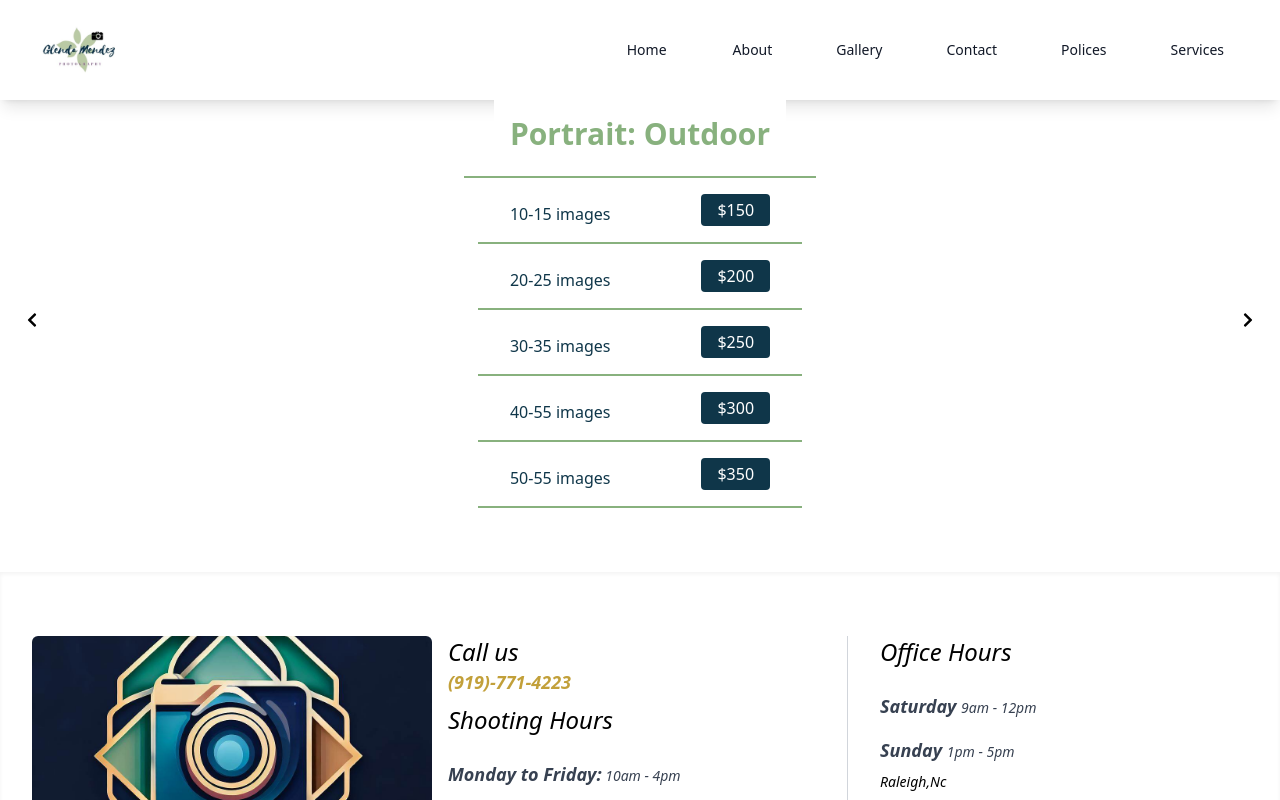
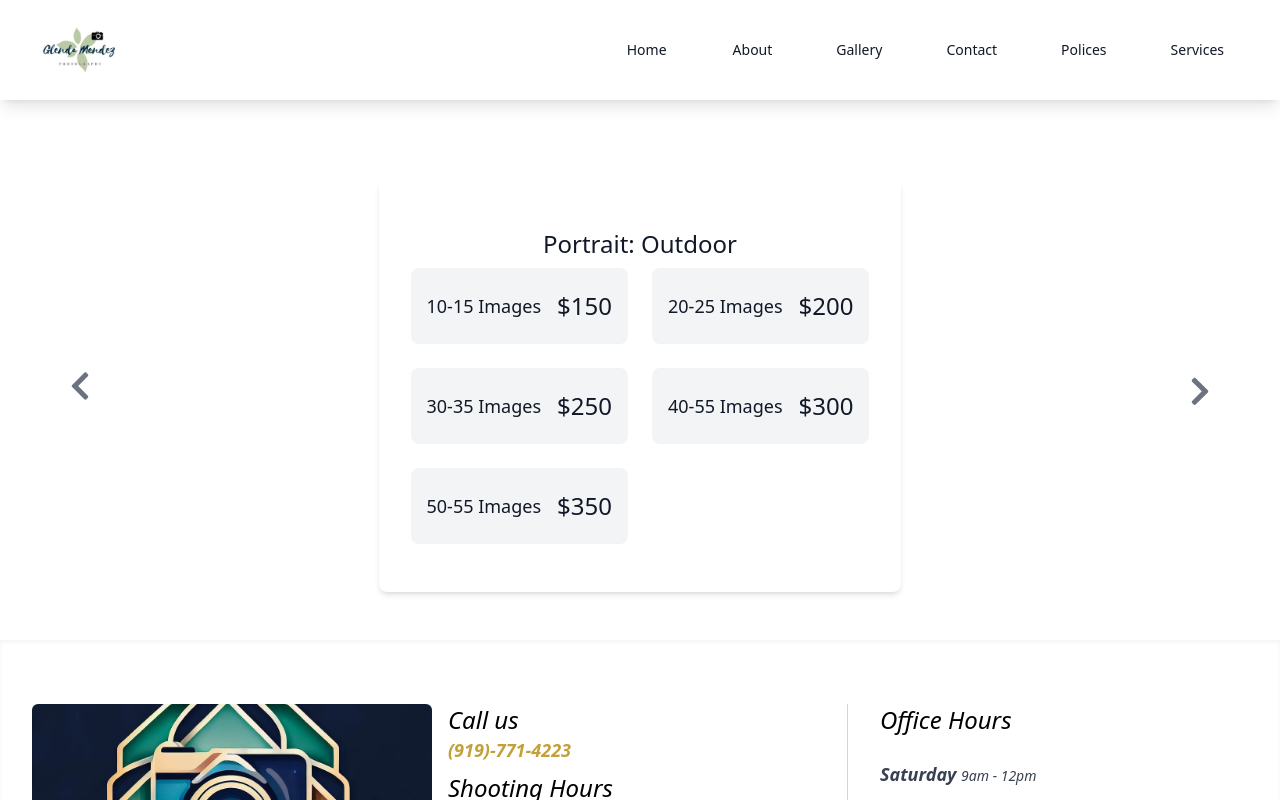
Before and after one commit to Clos01/glena-photogrpahy-, a React (Create React App) app in the folder Client/: page /Services in a window 1280 px wide. Shown: the top 800 px of the page. Built offline with nearby package versions, Linux system fonts and the light colour scheme.

Commit message:
placed pricing content inside cards

```diff
--- a/Client/src/pages/Services.jsx
+++ b/Client/src/pages/Services.jsx
@@ -9,87 +9,87 @@ function Services() {
     {
       title: "Portrait: Outdoor",
       content: [
-        { images: "10-15", price: "$150" },
-        { images: "20-25", price: "$200" },
-        { images: "30-35", price: "$250" },
-        { images: "40-55", price: "$300" },
-        { images: "50-55", price: "$350" },
+        { image: "10-15", price: "$150" },
+        { image: "20-25", price: "$200" },
+        { image: "30-35", price: "$250" },
+        { image: "40-55", price: "$300" },
+        { image: "50-55", price: "$350" },
       ],
     },
     {
       title: 'Portrait: "In studio"',
       content: [
-        { images: "10-15", price: "$225" },
-        { images: "20-25", price: "$275" },
-        { images: "30-35", price: "$325" },
-        { images: "40-45", price: "$375" },
-        { images: "50-55", price: "$425" },
+        { image: "10-15", price: "$225" },
+        { image: "20-25", price: "$275" },
+        { image: "30-35", price: "$325" },
+        { image: "40-45", price: "$375" },
+        { image: "50-55", price: "$425" },
       ],
     },
     {
       title: "Baby Shower/Gender Reveal,",
       subtitle: "Bautizo, Confirmation, First Communion, Etc",
       content: [
-        { images: "10-15", price: "$150" },
-        { images: "20-25", price: "$200" },
-        { images: "30-35", price: "$250" },
-        { images: "40-55", price: "$300" },
-        { images: "50-55", price: "$350" },
+        { image: "10-15", price: "$150" },
+        { image: "20-25", price: "$200" },
+        { image: "30-35", price: "$250" },
+        { image: "40-55", price: "$300" },
+        { image: "50-55", price: "$350" },
       ],
     },
     {
       title: "Prom",
       content: [
-        { images: "10", price: "$125" },
-        { images: "15", price: "$150" },
-        { images: "20", price: "$175" },
-        { images: "25", price: "$200" },
-        { images: "30", price: "$225" },
+        { image: "10", price: "$125" },
+        { image: "15", price: "$150" },
+        { image: "20", price: "$175" },
+        { image: "25", price: "$200" },
+        { image: "30", price: "$225" },
       ],
     },
     {
       title: "Quince",
       content: [
-        { images: "15", price: "$175" },
-        { images: "20", price: "$200" },
-        { images: "25", price: "$225" },
-        { images: "30", price: "$250" },
-        { images: "35", price: "$275" },
-        { images: "40", price: "$300" },
-        { images: "45", price: "$325" },
-        { images: "50", price: "$350" },
-        { images: "55", price: "$375" },
-        { images: "60", price: "$400" },
+        { image: "15", price: "$175" },
+        { image: "20", price: "$200" },
+        { image: "25", price: "$225" },
+        { image: "30", price: "$250" },
+        { image: "35", price: "$275" },
+        { image: "40", price: "$300" },
+        { image: "45", price: "$325" },
+        { image: "50", price: "$350" },
+        { image: "55", price: "$375" },
+        { image: "60", price: "$400" },
       ],
     },
     {
       title: "Wedding",
       content: [
-        { images: "30", price: "$275" },
-        { images: "35", price: "$300" },
-        { images: "40", price: "$325" },
-        { images: "45", price: "$350" },
-        { images: "50", price: "$375" },
-        { images: "55", price: "$400" },
-        { images: "60", price: "$425" },
-        { images: "65", price: "$450" },
-        { images: "70", price: "$475" },
-        { images: "75", price: "$500" },
-        { images: "80", price: "$525" },
-        { images: "85", price: "$550" },
-        { images: "90", price: "$575" },
-        { images: "95", price: "$600" },
-        { images: "100", price: "$625" },
+        { image: "30", price: "$275" },
+        { image: "35", price: "$300" },
+        { image: "40", price: "$325" },
+        { image: "45", price: "$350" },
+        { image: "50", price: "$375" },
+        { image: "55", price: "$400" },
+        { image: "60", price: "$425" },
+        { image: "65", price: "$450" },
+        { image: "70", price: "$475" },
+        { image: "75", price: "$500" },
+        { image: "80", price: "$525" },
+        { image: "85", price: "$550" },
+        { image: "90", price: "$575" },
+        { image: "95", price: "$600" },
+        { image: "100", price: "$625" },
       ],
     },
     {
       title: "Extra Images",
       content: [
-        { images: "1", price: "$10" },
-        { images: "2", price: "$20" },
-        { images: "3", price: "$30" },
-        { images: "4", price: "$40" },
-        { images: "5", price: "$50" },
+        { image: "1", price: "$10" },
+        { image: "2", price: "$20" },
+        { image: "3", price: "$30" },
+        { image: "4", price: "$40" },
+        { image: "5", price: "$50" },
       ],
     },
     {
@@ -128,61 +128,43 @@ function Services() {
   };
 
   return (
-    <div className="container mx-auto">
+    <div className="container mx-auto mt-16" style={{ maxWidth: "90%" }}>
       <div className="relative">
+        <div className="card p-4">
           <div className="carousel w-full flex justify-center">
             <div className="slide active">
-            <div className="p-4 bg-white">
-              <div className="flex justify-center flex-col items-center">
-                <h3
-                  className="text-3xl font-bold mb-2"
-                  style={{ color: "#88b17e" }}
-                >
+              <div className="bg-white rounded-lg shadow-md px-8 py-12">
+                <div className="text-center">
+                  <h3 className="text-2xl font-medium text-gray-900 mb-2">
                     {slides[currentSlide].title}
                   </h3>
-                <hr
-                  className="my-4"
-                  style={{
-                    borderTop: "2px solid #88b17e",
-                    width: "135%",
-                  }}
-                />
                 </div>
+                <div className="grid grid-cols-1 gap-6 sm:grid-cols-2 lg:grid-cols-2">
                   {slides[currentSlide].content.map((item, index) => (
-                <div key={index}>
-                  <div className="flex justify-between items-center mb-4">
+                    <div
+                      key={index}
+                      className={`card-item flex items-center justify-between bg-gray-100 p-4 rounded-lg ${
+                        slides[currentSlide].content.length === 1
+                          ? "mx-auto"
+                          : ""
+                      }`}
+                    >
+                      <div className="card-content flex-1">
                         <div className="flex items-center">
-                      {currentSlide === slides.length - 2 ||
-                      currentSlide === slides.length - 1 ? (
-                        <p
-                          className="text-gray-700 mt-2 mr-2"
-                          style={{ color: "#0f3649" }}
-                        >
-                          {item.description}
-                        </p>
-                      ) : (
-                        <p
-                          className="text-gray-700 mt-2 mr-2"
-                          style={{ color: "#0f3649" }}
-                        >
-                          {item.images} images
-                        </p>
-                      )}
+                          <div className="mr-4">
+                            <h4 className="text-lg font-medium text-gray-900 mt-2 mb-2">
+                              {`${item.image} Images`}
+                            </h4>
+                            <p className="text-gray-700">{item.description}</p>
                           </div>
-                    <div className="price-box ml-4">
-                      <p className="text-white px-4 py-1">{item.price}</p>
+                          <div className="card-price text-2xl font-medium text-gray-900">
+                            {item.price}
                           </div>
                         </div>
-                  <hr
-                    className="my-4"
-                    style={{
-                      borderTop: "2px solid #88b17e",
-                      marginLeft: "-2rem",
-                      marginRight: "-2rem",
-                    }}
-                  />
+                      </div>
                     </div>
                   ))}
+                </div>
               </div>
             </div>
           </div>
@@ -196,27 +178,24 @@ function Services() {
             ))}
           </div>
 
-        {/* arrows */}
-        <div className="arrows-container flex justify-between">
+          <div className="arrows-container flex justify-between ">
             <button
-    className="prev absolute top-1/2 left-10 transform -translate-y-1/2 translate-x-[-1rem] sm:inline-block"
+              className="prev absolute top-1/2 left-0 transform -translate-y-1/2 -translate-x-0 sm:inline-block"
               onClick={goToPreviousSlide}
             >
-    <FaChevronLeft />
+              <FaChevronLeft className="h-8 w-8 text-gray-500" />
             </button>
             <button
-    className="next absolute top-1/2 right-10 transform -translate-y-1/2 -translate-x-[-1rem] sm:inline-block"
+              className="next absolute top-1/2 right-0 transform -translate-y-1/3 translate-x-0 sm:inline-block"
               onClick={goToNextSlide}
             >
-    <FaChevronRight />
+              <FaChevronRight className="h-8 w-8 text-gray-500" />
             </button>
           </div>
-
-
+        </div>
       </div>
     </div>
   );
+}
 
-
-}
 export default Services;
```
Lines whose indentation alone changed are shown as unchanged.
